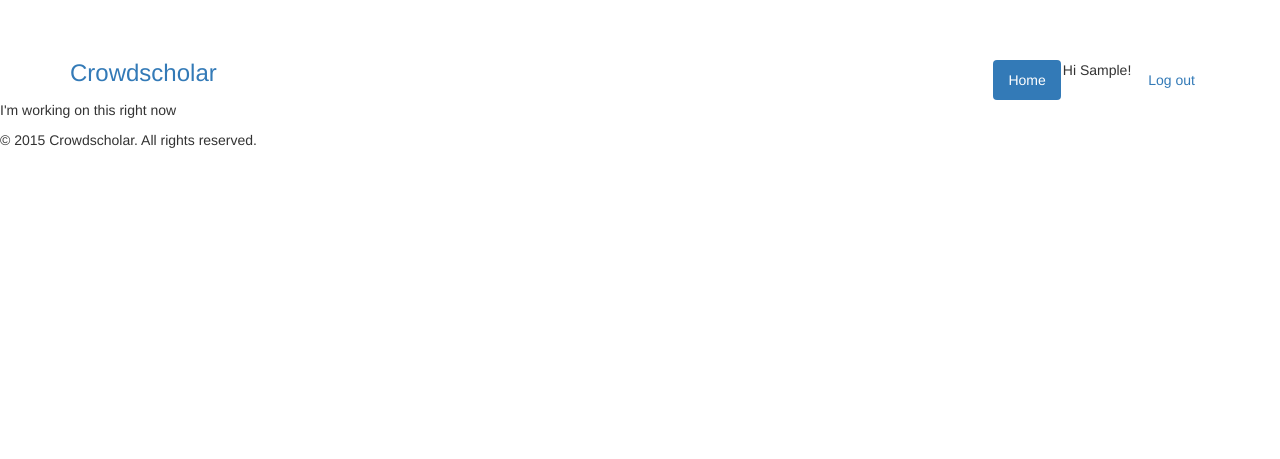
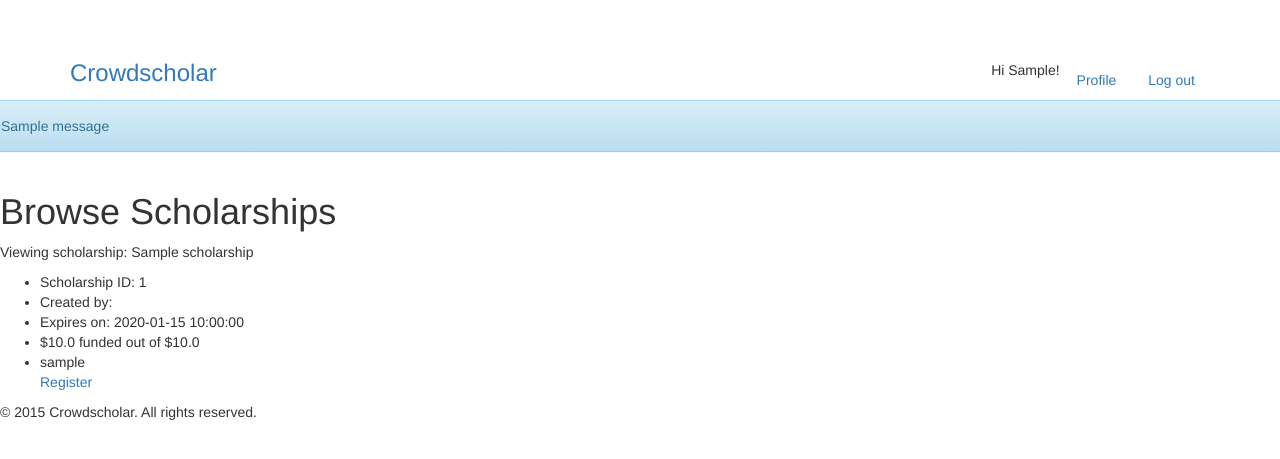
Before and after one commit to quant9/crowdscholar, a Flask app: template app/templates/donor/browse.html in a window 1280 px wide. Shown: the top 459 px of the page. Run offline with Flask 2, Linux system fonts and the light colour scheme; the template is opened without the code that fills it: values that come from a table or form of the project are taken from there, others are empty; a user stored in the database is signed in; tables that the repository leaves empty hold one stand-in row (values such as "Sample post"); one stand-in notice (Sample message) is shown; some libraries are stand-ins or nearby versions.

Commit message:
add basic scholarship browsing functionality (wip)

```diff
--- a/app/templates/base.html
+++ b/app/templates/base.html
@@ -27,12 +27,17 @@
         {% block header %}
         <nav>
           <ul class="nav nav-pills pull-right">
+            {% if current_user.is_authenticated() %}
+              <li role="presentation">Hi {{ current_user.first_name }}!</li>
+              {% if current_user.user_type == 1 %}
+              <li role="presentation"><a href="{{ url_for('student.profile') }}">Profile</a></li>
+              {% elif current_user.user_type == 1 %}
+              <li role="presentation"><a href="{{ url_for('donor.profile') }}">Profile</a></li>
+              {% endif %}
+              <li role="presentation"><a href="{{ url_for('home.logout') }}">Log out</a></li>
+            {% else %}
             <li role="presentation" class="active"><a href="{{ url_for('home.index') }}">Home</a>
             </li>
-            {% if current_user.is_authenticated() %}
-              <li role="presentation">Hi {{ current_user.first_name }}!</li>
-              <li role="presentation"><a href="{{ url_for('home.logout') }}">Log out</a></li>
-            {% else %}
             <li role="presentation"><a href="{{ url_for('home.login') }}">Login</a>
             </li>
             <li role="presentation"><a href="{{ url_for('home.register') }}">Sign Up</a>
--- a/app/templates/donor/browse.html
+++ b/app/templates/donor/browse.html
@@ -1,4 +1,23 @@
 {% extends "base.html" %}
 {% block content %}
-  <p>I'm working on this right now</p>
+  {% with messages = get_flashed_messages() %}
+    {% if messages %}
+      {% for message in messages %}
+        <div class="row">
+          <div class="alert alert-info" role="alert">{{message}}</div>
+        </div>
+      {% endfor %}
+    {% endif %}
+  {% endwith %}
+  <h1>Browse Scholarships</h1>
+  {% if scholarship %}<p>Viewing scholarship: {{ scholarship.name }}</p>
+    <ul><li>Scholarship ID: {{ scholarship.scholarship_id }}</li>
+      <li>Created by:</li>
+      <li>Expires on: {{ scholarship.expiration_date }}</li>
+      <li>${{ scholarship.amount_funded }} funded out of ${{ scholarship.amount_target }}</li>
+      <li>{{ scholarship.slug }}</li>
+  {% else %}<p>Viewing all scholarships</p>
+  {% endif %}
+
+  <a href="{{ url_for('home.register') }}">Register</a>
 {% endblock %}
```
Also changed, not shown: app/templates/home/index.html (+4 -4 lines), app/views/donor.py (+16 -15 lines), app/views/home.py (+3 -4 lines).
